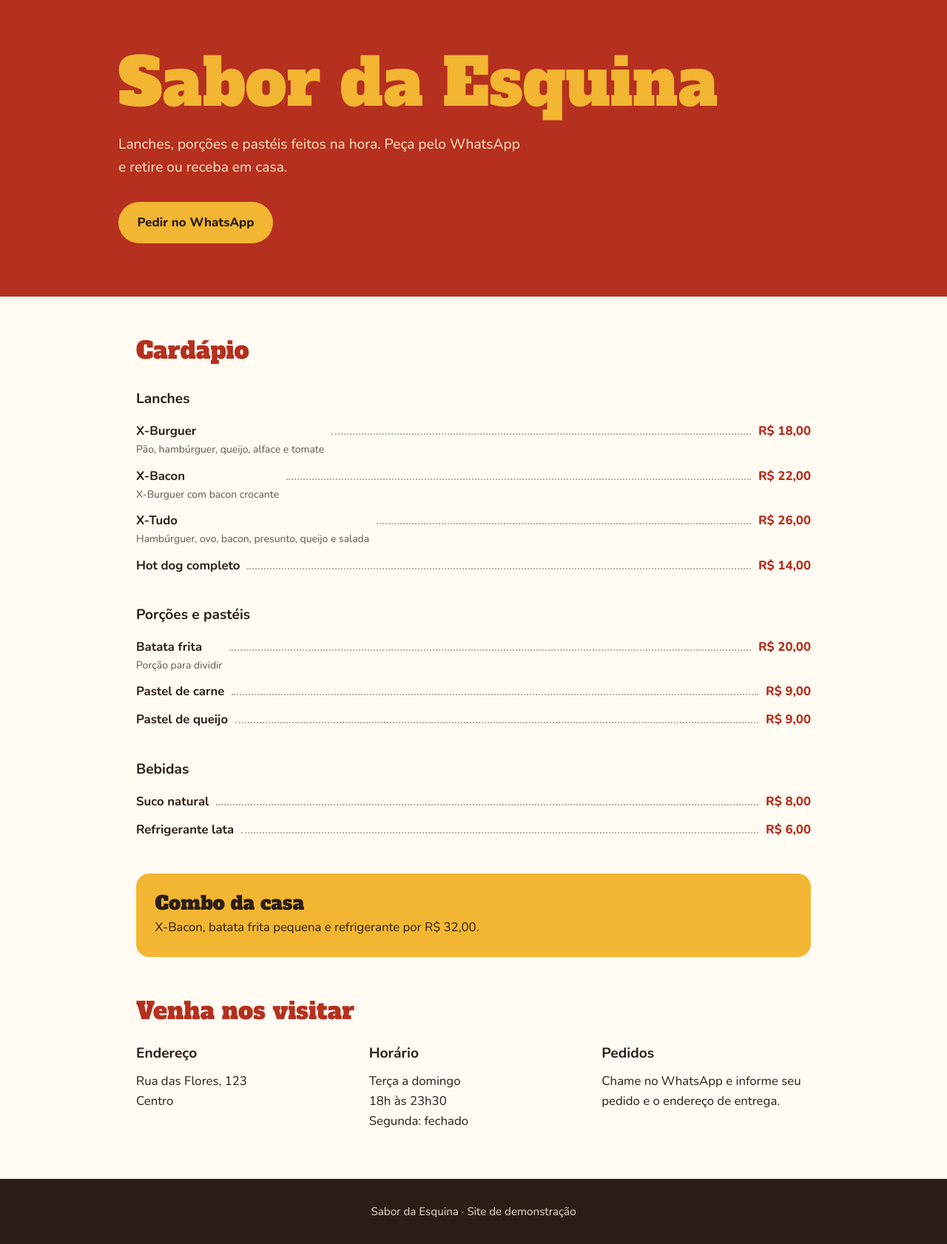
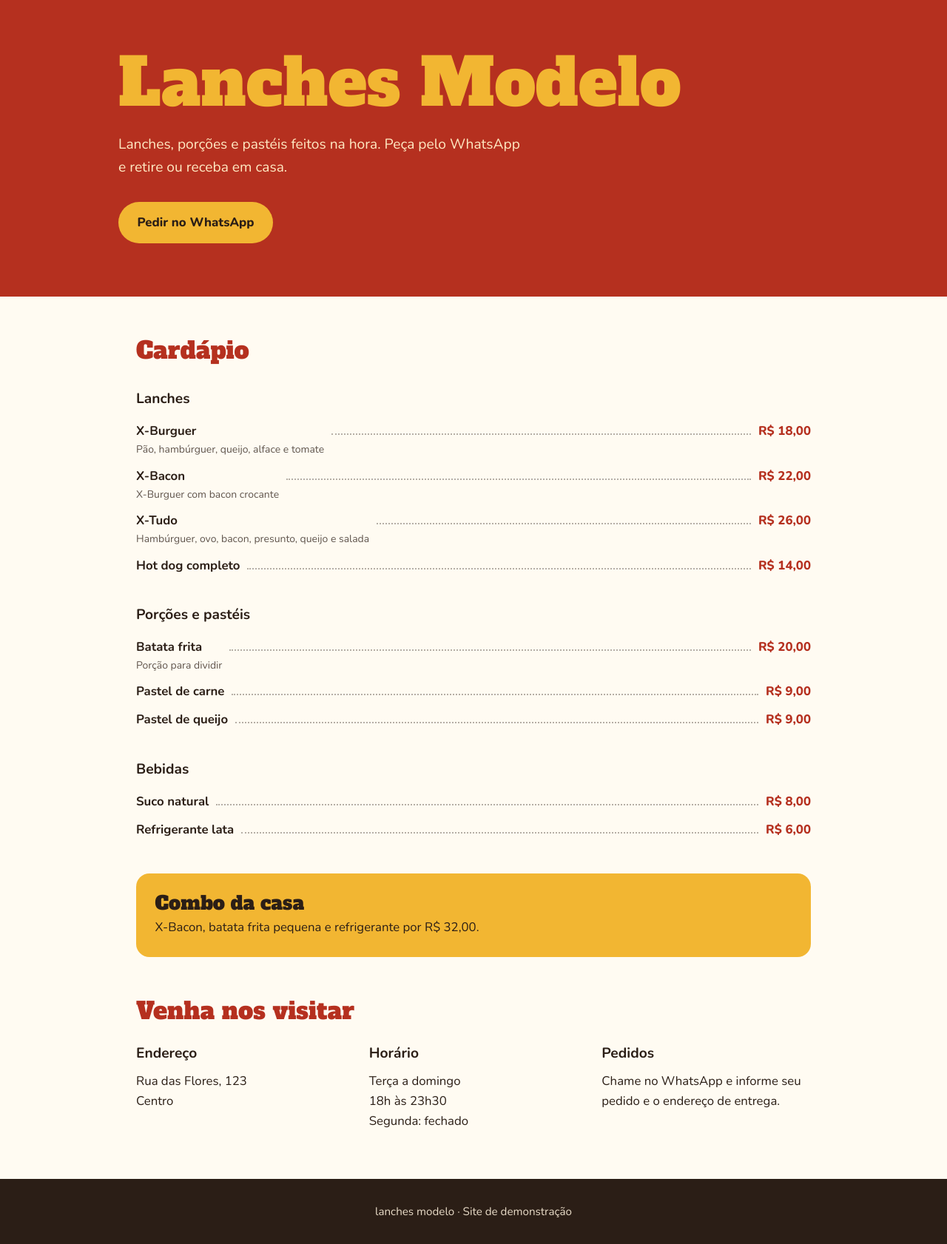
Before and after one commit to Mgl-web/lanchonete, a plain HTML site: page index.html in a window 1280 px wide. Shown: the whole page at 74% size. Drawn offline with nearby package versions, Linux system fonts and the light colour scheme.

Commit message:
index.html

```diff
--- a/index.html
+++ b/index.html
@@ -147,7 +147,7 @@
   <header class="topo">
     <div class="conteudo">
       <!-- TROQUE: nome e frase da lanchonete -->
-      <h1>Sabor da Esquina</h1>
+      <h1>Lanches Modelo</h1>
       <p>Lanches, porções e pastéis feitos na hora. Peça pelo WhatsApp e retire ou receba em casa.</p>
 
       <!-- TROQUE o número: 55 + DDD + número, sem espaços nem traço -->
@@ -236,7 +236,7 @@
   </main>
 
   <footer>
-    <p>Sabor da Esquina &middot; Site de demonstração</p>
+    <p>lanches modelo &middot; Site de demonstração</p>
   </footer>
 
   <!-- Botão fixo para o celular (mesmo número do topo) -->
```
